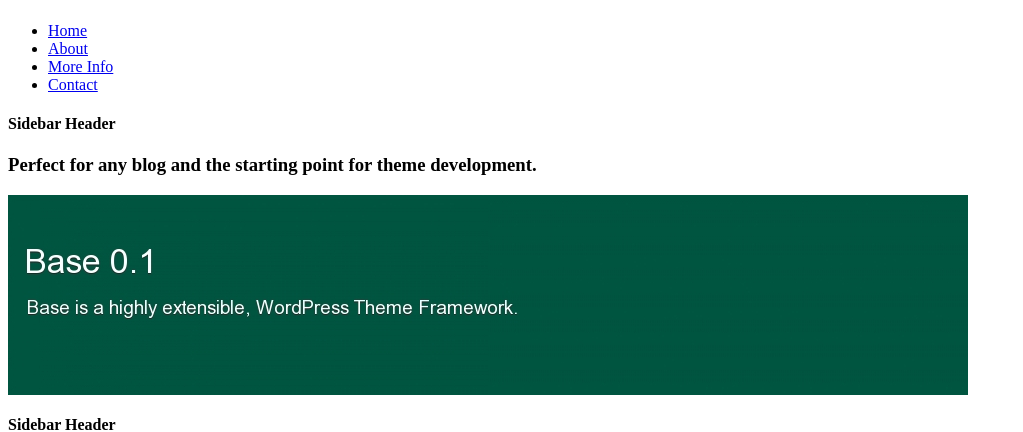
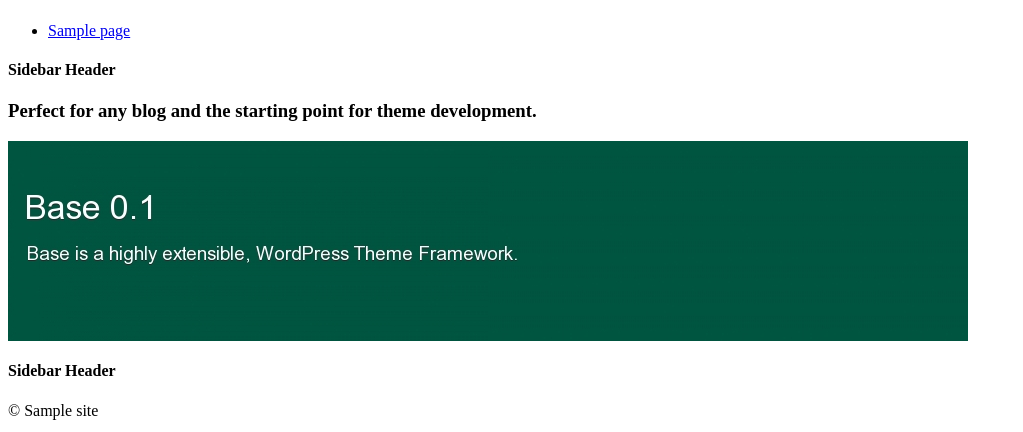
Before and after one commit to sreekumar-kr/base, a WordPress theme: template index.php in a window 1280 px wide. Shown: the part 58-490 px from the top of the page, without its empty margins (0-1023 px from the left). Run offline with PHP 8.4 and a stand-in for WordPress, Linux system fonts and the light colour scheme; the site name, menu and one post (Sample post) are stand-ins, and other content is empty.

Commit message:
Mod: Hard coded menu links are replaced with wordpress tags.

```diff
--- a/index.php
+++ b/index.php
@@ -56,10 +56,7 @@ Google fonts are a great way to give your theme some custom typographic style. I
 		<div id="menu">
 
 			<ul>
-            	<li><a href="#">Home</a></li>
-				<li><a href="#">About</a></li>
-                <li><a href="#">More Info</a></li>
-                <li><a href="#">Contact</a></li>
+				<?php wp_list_pages('title_li='); ?>
 			</ul>
 
 		</div>
```
